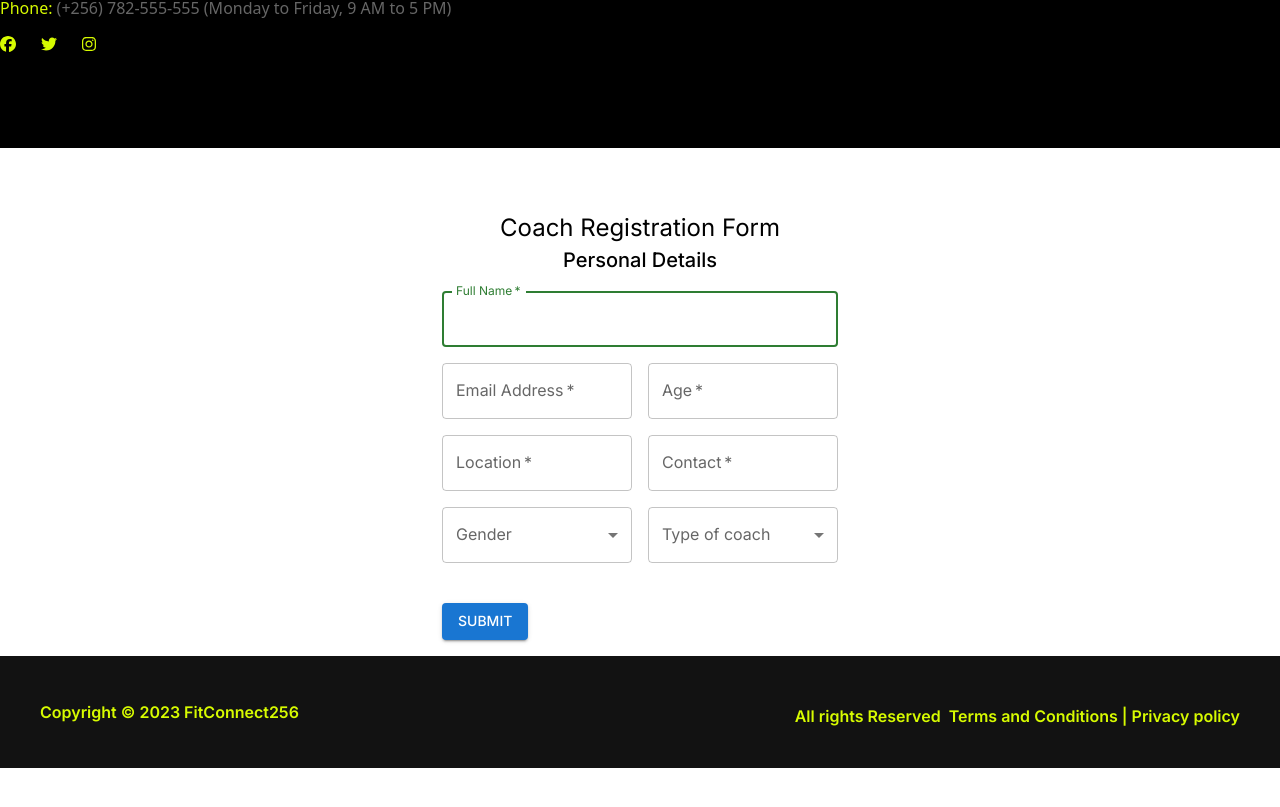
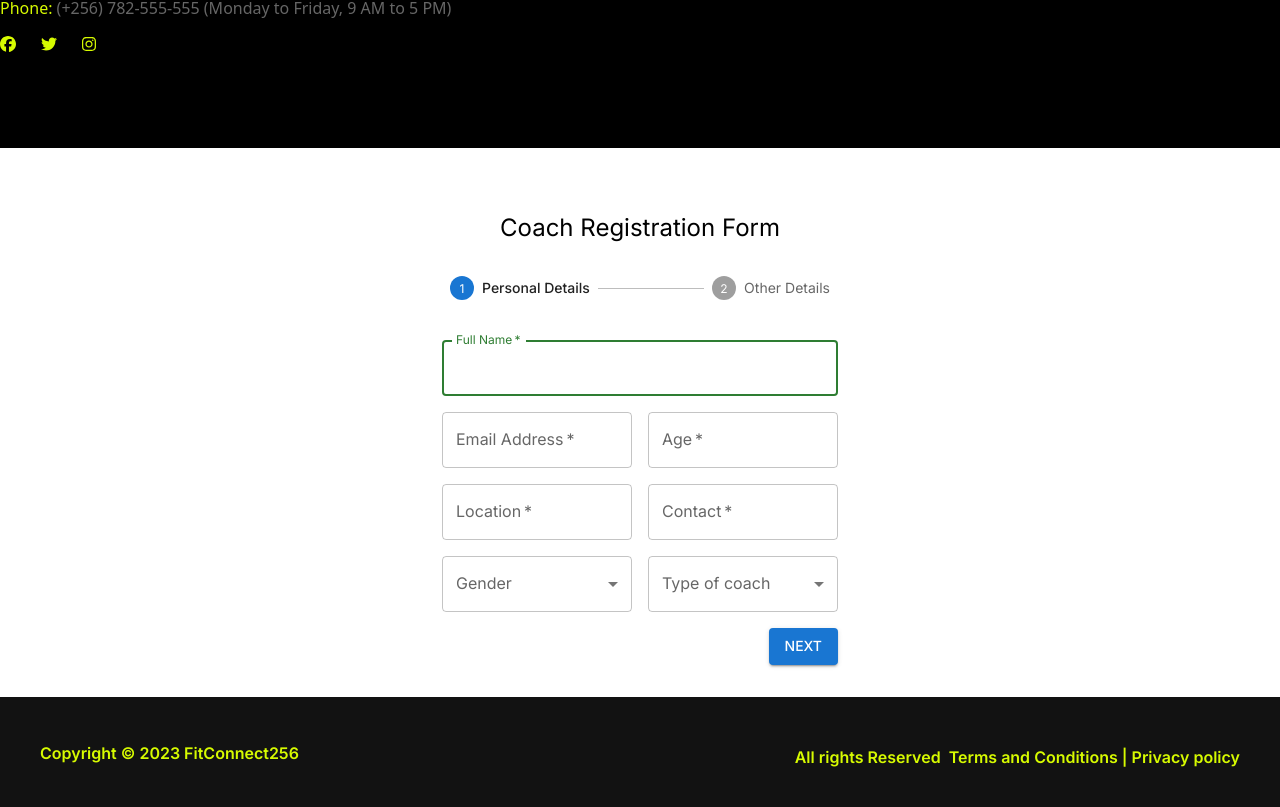
Before and after one commit to dintonharold87/FitConnect256, a React (Create React App) app in the folder frontend/: page / in a window 1280 px wide. Shown: the part 2489-3296 px from the top of the page. Before the commit the page ends 3257 px from the top, so only its background shows below. Built offline with nearby package versions, Linux system fonts and the light colour scheme.

Commit message:
Added multi step form for coach registration and validated using formik and yup

```diff
--- a/frontend/src/components/CoachRegistration.jsx
+++ b/frontend/src/components/CoachRegistration.jsx
@@ -1,4 +1,4 @@
-import React from "react";
+import React, { useState } from "react";
 import { Formik } from "formik";
 import * as Yup from "yup";
 import { createTheme, ThemeProvider } from "@mui/material/styles";
@@ -12,6 +12,9 @@ import MenuItem from "@mui/material/MenuItem";
 import InputLabel from "@mui/material/InputLabel";
 import FormControl from "@mui/material/FormControl";
 import Button from "@mui/material/Button";
+import Stepper from "@mui/material/Stepper";
+import Step from "@mui/material/Step";
+import StepLabel from "@mui/material/StepLabel";
 const theme = createTheme({
   typography: {
     fontFamily: "Inter, sans-serif",
@@ -28,7 +31,7 @@ const initialValues = {
   contact: "",
   coachType: "",
   qualifications: "",
-  pricing: "",
+  experience: "",
   servicesOffered: "",
   availability: "",
   password: "",
@@ -47,7 +50,7 @@ const validationSchema = Yup.object().shape({
   contact: Yup.string().required("Contact is required"),
   coachType: Yup.string().required("Coach Type is required"),
   qualifications: Yup.string().required("Qualifications is required"),
-  pricing: Yup.string().required("Pricing is required"),
+  experience: Yup.string().required("Pricing is required"),
   servicesOffered: Yup.string().required("Services Offered is required"),
   availability: Yup.string().required("Availability is required"),
   password: Yup.string()
@@ -64,6 +67,18 @@ const onSubmit = (values) => {
 
 // Coach registration component
 const CoachRegistration = () => {
+  // code for the stepper
+  const [activeStep, setActiveStep] = useState(0);
+
+  const handleNext = () => {
+    setActiveStep(activeStep + 1);
+  };
+
+  const handleBack = () => {
+    setActiveStep(activeStep - 1);
+  };
+
+  const steps = ["Personal Details", "Other Details"];
   return (
     <ThemeProvider theme={theme}>
       <Container maxWidth="xs" component="main">
@@ -80,9 +95,7 @@ const CoachRegistration = () => {
           <Typography component="h2" variant="h5">
             Coach Registration Form
           </Typography>
-          <Typography variant="h6" gutterBottom>
-            Personal Details
-          </Typography>
+
           <Formik
             initialValues={initialValues}
             onSubmit={onSubmit}
@@ -103,7 +116,15 @@ const CoachRegistration = () => {
                 noValidate
                 sx={{ mt: 1 }}
               >
-                <Grid container spacing={2}>
+                <Stepper activeStep={activeStep} sx={{ pt: 3, pb: 5 }}>
+                  {steps.map((label) => (
+                    <Step key={label}>
+                      <StepLabel>{label}</StepLabel>
+                    </Step>
+                  ))}
+                </Stepper>
+                {activeStep === 0 && (
+                  <Grid container spacing={2} sx={{ mb: 4 }}>
                     <Grid item sm={12}>
                       <TextField
                         color="success"
@@ -217,23 +238,118 @@ const CoachRegistration = () => {
                           onChange={handleChange}
                           value={values.coachType}
                         >
-                        <MenuItem value="Fitness coach">Fitness coach</MenuItem>
+                          <MenuItem value="Fitness coach">
+                            Fitness coach
+                          </MenuItem>
                           <MenuItem value="Nutrition coach">
                             Nutrition coach
                           </MenuItem>
                         </Select>
                       </FormControl>
                     </Grid>
+                    <Grid item xs={12}>
+                      <Box sx={{ display: "flex", justifyContent: "flex-end" }}>
+                        <Button
+                          type="button"
+                          variant="contained"
+                          color="primary"
+                          onClick={handleNext}
+                        >
+                          Next
+                        </Button>
+                      </Box>
+                    </Grid>
+                  </Grid>
+                )}
+                {activeStep === 1 && (
+                  <Grid container spacing={2} sx={{ mb: 4 }}>
                     <Grid item xs={12} sm={6}>
+                      <TextField
+                        color="success"
+                        required
+                        fullWidth
+                        id="experience"
+                        label="Years of Experience"
+                        name="experience"
+                        type="number"
+                        value={values.experience}
+                        onChange={handleChange}
+                        error={touched.experience && Boolean(errors.experience)}
+                        helperText={touched.experience && errors.experience}
+                      />
+                    </Grid>
+                    <Grid item xs={12} sm={6}>
+                      <TextField
+                        color="success"
+                        required
+                        id="qualifications"
+                        name="qualifications"
+                        label="Qualifications"
+                        fullWidth
+                        value={values.qualifications}
+                        onChange={handleChange}
+                        error={
+                          touched.qualifications &&
+                          Boolean(errors.qualifications)
+                        }
+                        helperText={
+                          touched.qualifications && errors.qualifications
+                        }
+                      />
+                    </Grid>
+                    <Grid item xs={12} sm={6}>
+                      <TextField
+                        color="success"
+                        id="password"
+                        name="password"
+                        label="Password"
+                        type="password"
+                        value={values.password}
+                        onChange={handleChange}
+                        error={touched.password && Boolean(errors.password)}
+                        helperText={touched.password && errors.password}
+                      />
+                    </Grid>
+                    <Grid item xs={12} sm={6}>
+                      <TextField
+                        color="success"
+                        id="confirmPassword"
+                        name="confirmPassword"
+                        label="Confirm Password"
+                        type="password"
+                        value={values.confirmPassword}
+                        onChange={handleChange}
+                        error={
+                          touched.confirmPassword &&
+                          Boolean(errors.confirmPassword)
+                        }
+                        helperText={
+                          touched.confirmPassword && errors.confirmPassword
+                        }
+                      />
+                    </Grid>
+                    <Grid item xs={12}>
+                      <Box sx={{ display: "flex", justifyContent: "space-between" }}>
                         <Button
+                          type="button"
+                          variant="outlined"
+                          color="primary"
+                          onClick={handleBack}
+                        >
+                          Back
+                        </Button>
+                        <Button
+                          type="submit"
                           variant="contained"
-                      type="submit"
-                      sx={{ mt: 3, mb: 2 }}
+                          color="primary"
+                          disabled={isSubmitting}
                         >
                           Submit
                         </Button>
+                      </Box>
                     </Grid>
                   </Grid>
+                )}
               </Box>
               // End of the form
             )}
```
Lines whose indentation alone changed are shown as unchanged.
